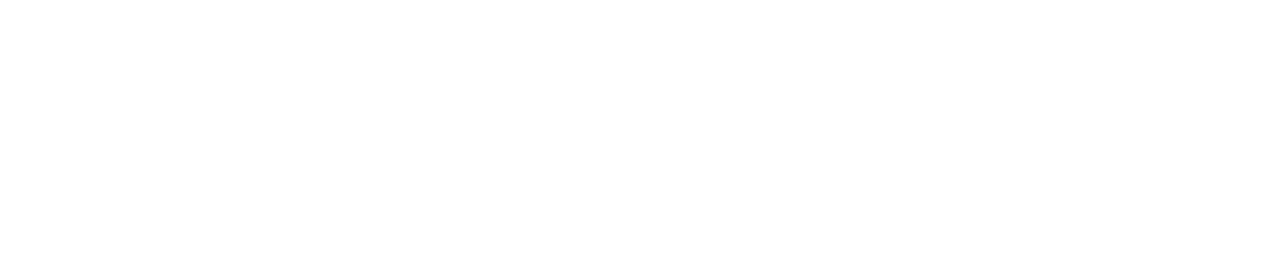
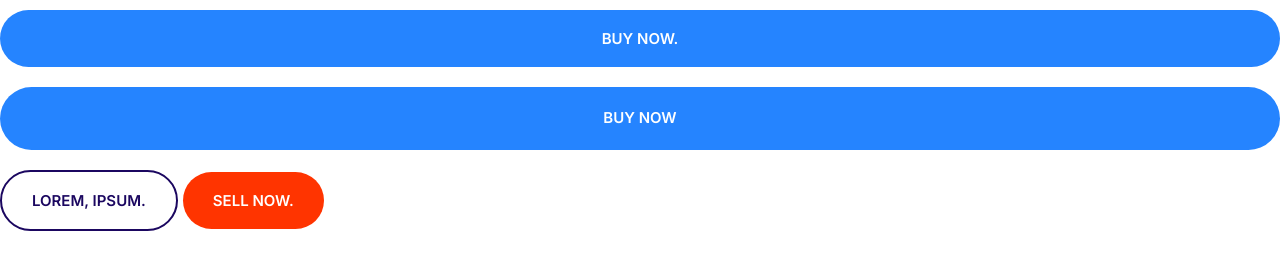
Before and after one commit to Jelon1211/scaling-octo-spork, a plain HTML site: page index.html in a window 1280 px wide. Drawn offline with Linux system fonts and the light colour scheme.

Commit message:
Build the buttons.

```diff
--- a/css/style.css
+++ b/css/style.css
@@ -5,6 +5,13 @@
   --color-headings: #1b0760;
   --color-body: #918ca4;
 }
+
+*,
+*::after,
+*::before {
+  box-sizing: border-box;
+}
+
 /* Typography */
 html {
   font-size: 62.5%;
@@ -142,3 +149,75 @@ a {
     padding-left: 0;
   }
 }
+
+/* Icons */
+.icon {
+  width: 40px;
+  height: 40px;
+}
+
+.icon-primary {
+  fill: var(--color-primary);
+}
+
+.icon-container {
+  align-items: center;
+  background: #f3f9fa;
+  border-radius: 100%;
+  display: inline-flex;
+  height: 64px;
+  justify-content: center;
+  width: 64px;
+}
+
+/* Buttons */
+
+.btn {
+  border-radius: 40px;
+  border: none;
+  cursor: pointer;
+  font-size: 1.8rem;
+  font-weight: 600;
+  outline: 0;
+  margin: 1rem 0;
+  padding: 2rem 3rem;
+  text-align: center;
+  text-transform: uppercase;
+  white-space: nowrap;
+}
+
+.btn--primary {
+  background: var(--color-primary);
+  color: #fff;
+}
+
+.btn:hover {
+  background: var(--color-headings);
+}
+
+.btn--secondary {
+  background: var(--color-secondary);
+  color: #fff;
+}
+
+.btn--accent {
+  background: var(--color-accent);
+  color: #fff;
+}
+
+.btn--block {
+  width: 100%;
+  display: inline-block;
+}
+
+.btn--outline {
+  background: #fff;
+  color: var(--color-headings);
+  border: 2px solid var(--color-headings);
+}
+
+@media screen and (min-width: 1024px) {
+  .btn {
+    font-size: 15px;
+  }
+}
--- a/index.html
+++ b/index.html
@@ -14,5 +14,10 @@
     <link rel="stylesheet" href="css\style.css" />
     <title>Document</title>
   </head>
-  <body></body>
+  <body>
+    <button class="btn btn--primary btn--block">Buy now.</button>
+    <a href="#" class="btn btn--primary btn--block">Buy now</a>
+    <button class="btn btn--secondary btn--outline">Lorem, ipsum.</button>
+    <button class="btn btn--accent">Sell now.</button>
+  </body>
 </html>
```
Also changed, not shown: components/buttons.html (added, +4 -0 lines), components/icons.html (added, +5 -0 lines), images/sprite.svg (added).
